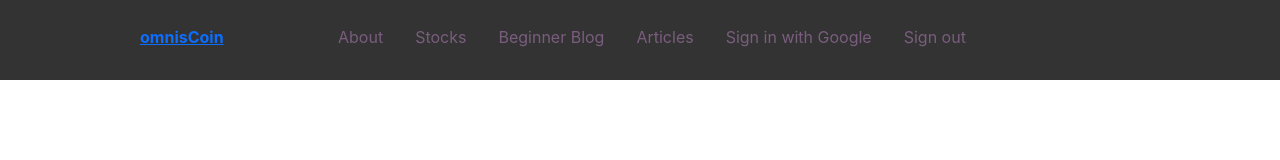
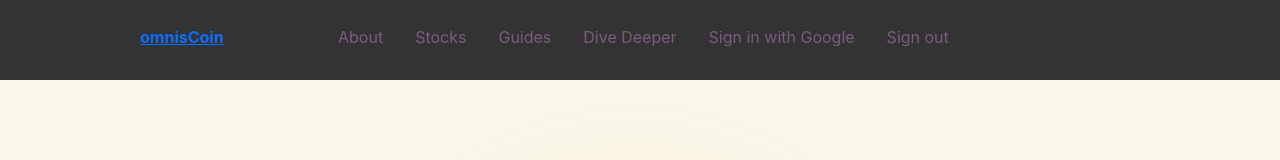
Before and after one commit to Ausiarm/omniCoin, a React (Create React App) app in the folder client/: page / in a window 1280 px wide. Shown: the top 160 px of the page. Built offline with nearby package versions, Linux system fonts and the light colour scheme; no server answers.

Commit message:
added logo

```diff
--- a/client/src/container/App.js
+++ b/client/src/container/App.js
@@ -7,10 +7,11 @@ import CurrencySelector from './CurrencySelector';
 import Graph from './Graph/Graph';
 import Guide from './Guides/Guide';
 import CoinSelector from './CoinSelector';
-// import { Button } from 'react-bootstrap';
-import {FaBars} from 'react-icons/fa';
-import {Nav, NavbarContainer, NavLogo, MobileIcon, NavMenu, NavLinks, SidebarContainer, Icon, CloseIcon, SidebarWrapper, SidebarMenu, SidebarLink} from './StyledComponents';
-import { NavItem } from 'react-bootstrap';
+import NavBar from './Navbar/Navbar';
+import SideBar from './Sidebar/Sidebar';
+// import styled from './StyledComponents';
+import MainLogo from './MainLogo/MainLogo';
+
 
 
 
@@ -80,63 +81,9 @@ function App() {
     setCoin(coin)
   }
 
-  const Navbar = () => {
-    return (
-      <div>
-         <div class="nav">
-          <Nav>
-            <NavbarContainer>
-              <NavLogo><a href="#home">omnisCoin</a></NavLogo>
-                <MobileIcon>
-                  <FaBars />
-                </MobileIcon>
-                  <NavMenu>
-                    <NavItem>
-                      <NavLinks href="#about">About</NavLinks>
-                    </NavItem>
-                    <NavItem>
-                      <NavLinks href="#stocks">Stocks</NavLinks>
-                    </NavItem>
-                    <NavItem>
-                      <NavLinks href="#blog">Beginner Blog</NavLinks>
-                    </NavItem>
-                    <NavItem>
-                      <NavLinks href="#articles">Articles</NavLinks>
-                    </NavItem>
-                    <NavItem>
-                      <NavLinks href="/auth/google">Sign in with Google</NavLinks>
-                    </NavItem>
-                    <NavItem>
-                      <NavLinks href="/api/logout">Sign out</NavLinks>
-                    </NavItem>
-                </NavMenu>
-            </NavbarContainer>
-          </Nav>
-        </div>
-      </div>
-    )
-  }
 
 
-const SideBar = () => {
-  return (
-    <SidebarContainer>
-      <Icon>
-        <CloseIcon/>
-      </Icon>
-      <SidebarWrapper>
-        <SidebarMenu>
-          <SidebarLink href="#about">About</SidebarLink>
-          <SidebarLink href="#stocks">Stocks</SidebarLink>
-          <SidebarLink href="#blog">Blog</SidebarLink>
-          <SidebarLink href="#articles">Articles</SidebarLink>
-          <SidebarLink href="#/auth/google">Sign in with Google</SidebarLink>
-          <SidebarLink href="#/api/logout">Sign out</SidebarLink>
-        </SidebarMenu>
-      </SidebarWrapper>
-    </SidebarContainer>
-  )
-}
+
 
 const Home = () => {
   const [isOpen, setIsOpen] = useState(false)
@@ -145,21 +92,13 @@ const Home = () => {
   };
 }
 
-  const MainLogo = () => {
-    <div class="circle">
-      <span></span>
-      <span></span>
-      <span></span>
-      <span></span>
-    </div>
-  }
 
   return (
     <div className="App">
 
       <BrowserRouter>
       <SideBar />
-      <Navbar />
+      <NavBar />
       <Auth user={userInfo} activateUser={activateUser} />
       <div id="home" class="mid">
       <br></br>
@@ -167,6 +106,7 @@ const Home = () => {
       <br></br>
       <br></br>
       <br></br>
+      <MainLogo />
         <h1>omnisCoin</h1>
           <div class="btn">
               <a class="simple" href="#stocks">Get started with Crypto Stocks</a>
@@ -207,13 +147,13 @@ const Home = () => {
         </div>
 
       </BrowserRouter>
-      <div id="blog" class="blog">
+      <div id="guides" class="guides">
       <br></br>
       <br></br>
       <br></br>
       <br></br>
         <p class="paragraph" data-aos="fade-up">Start investing!</p>
-        <h2  class="h2" data-aos="fade-up">Beginner Blog</h2>
+        <h2  class="h2" data-aos="fade-up">Guides</h2>
         <div class="blogMenu">
           <div class="blog1" data-aos="fade-up">
             <div class="image">
@@ -266,13 +206,13 @@ const Home = () => {
        <br></br>
        <br></br>
 
-       <div id="articles" class="articles">
+       <div id="divedeeper" class="divedeeper">
        <div class="card-columns">
        <br></br>
        <br></br>
        <br></br>
        <br></br>
-         <h1>Articles</h1>
+         <h1>Dive Deeper</h1>
   <div class="card">
     <img class="card-img-top" src="#" alt="Card image cap"></img>
     <div class="card-body">
--- /dev/null
+++ b/client/src/container/MainLogo/MainLogo.js
@@ -0,0 +1,15 @@
+import React from 'react';
+import './logo.css';
+
+const MainLogo = () => {
+    return (
+        <div class="circle">
+            <span></span>
+            <span></span>
+            <span></span>
+            <span></span>
+        </div>
+    )
+}
+
+export default MainLogo
--- /dev/null
+++ b/client/src/container/MainLogo/logo.css
@@ -0,0 +1,66 @@
+
+body {
+margin: 0px;
+padding: 0px;
+  display: flex;
+  justify-content: center;
+  align-items: center;
+  background-color: #FAF6E9  ;
+}
+
+.circle {
+    margin: auto;
+    width: 50%;
+    padding: 10px;
+  position: relative;
+  width: 60vh;
+  height: 60vh;
+  background: linear-gradient(#fbb33f, #f9e933);
+  border-radius: 50%;
+  animation: animate 0.5s linear infinite;
+}
+
+@keyframes animate {
+  from {
+      trasform: rotate(0deg);
+  }
+  to {
+      transform: rotate(360deg);
+  }
+}
+
+.circle:after {
+  content: '';
+  position: absolute;
+  top: 35px;
+  right: 35px;
+  bottom: 35px;
+  left: 35px;
+  border-radius: 50%;
+  background-color: #FAF6E9 ;
+}
+
+.circle span {
+  position: absolute;
+  width: 100%;
+  height: 100%;
+  background: linear-gradient(#fbb33f, #f9e933);
+  border-radius: 50%;
+
+}
+
+.circle span:nth-child(1) {
+  filter: blur(5px);
+}
+
+.circle span:nth-child(2) {
+  filter: blur(10px);
+}
+
+.circle span:nth-child(3) {
+  filter: blur(20px);
+}
+
+.circle span:nth-child(4) {
+  filter: blur(55px);
+}
--- /dev/null
+++ b/client/src/container/Navbar/Navbar.js
@@ -0,0 +1,45 @@
+import React from 'react';
+import {FaBars} from 'react-icons/fa';
+import {Nav, NavbarContainer, NavLogo, MobileIcon, NavMenu, NavLinks} from './../StyledComponents';
+import { NavItem } from 'react-bootstrap';
+
+
+
+const NavBar = () => {
+    return (
+      <div>
+         <div class="nav">
+          <Nav>
+            <NavbarContainer>
+              <NavLogo><a href="#home">omnisCoin</a></NavLogo>
+                <MobileIcon>
+                  <FaBars />
+                </MobileIcon>
+                  <NavMenu>
+                    <NavItem>
+                      <NavLinks href="#about">About</NavLinks>
+                    </NavItem>
+                    <NavItem>
+                      <NavLinks href="#stocks">Stocks</NavLinks>
+                    </NavItem>
+                    <NavItem>
+                      <NavLinks href="#guides">Guides</NavLinks>
+                    </NavItem>
+                    <NavItem>
+                      <NavLinks href="#divedeeper">Dive Deeper</NavLinks>
+                    </NavItem>
+                    <NavItem>
+                      <NavLinks href="/auth/google">Sign in with Google</NavLinks>
+                    </NavItem>
+                    <NavItem>
+                      <NavLinks href="/api/logout">Sign out</NavLinks>
+                    </NavItem>
+                </NavMenu>
+            </NavbarContainer>
+          </Nav>
+        </div>
+      </div>
+    )
+  }
+
+  export default NavBar
--- /dev/null
+++ b/client/src/container/Sidebar/Sidebar.js
@@ -0,0 +1,26 @@
+import React from 'react';
+import {SidebarContainer, Icon, CloseIcon, SidebarWrapper, SidebarMenu, SidebarLink} from './../StyledComponents';
+
+
+
+const SideBar = () => {
+    return (
+      <SidebarContainer>
+        <Icon>
+          <CloseIcon/>
+        </Icon>
+        <SidebarWrapper>
+          <SidebarMenu>
+            <SidebarLink href="#about">About</SidebarLink>
+            <SidebarLink href="#stocks">Stocks</SidebarLink>
+            <SidebarLink href="#guides">Guides</SidebarLink>
+            <SidebarLink href="#divedeeper">Dive Deeper</SidebarLink>
+            <SidebarLink href="#/auth/google">Sign in with Google</SidebarLink>
+            <SidebarLink href="#/api/logout">Sign out</SidebarLink>
+          </SidebarMenu>
+        </SidebarWrapper>
+      </SidebarContainer>
+    )
+  }
+
+  export default SideBar
--- a/client/src/container/StyledComponents.js
+++ b/client/src/container/StyledComponents.js
@@ -196,7 +196,3 @@ cursor: pointer;
   transition: 0.2s ease-in-out;
 }
 `
-export const MainLogo = styled.div`
-margin: 0;
-padding:
-`
```
